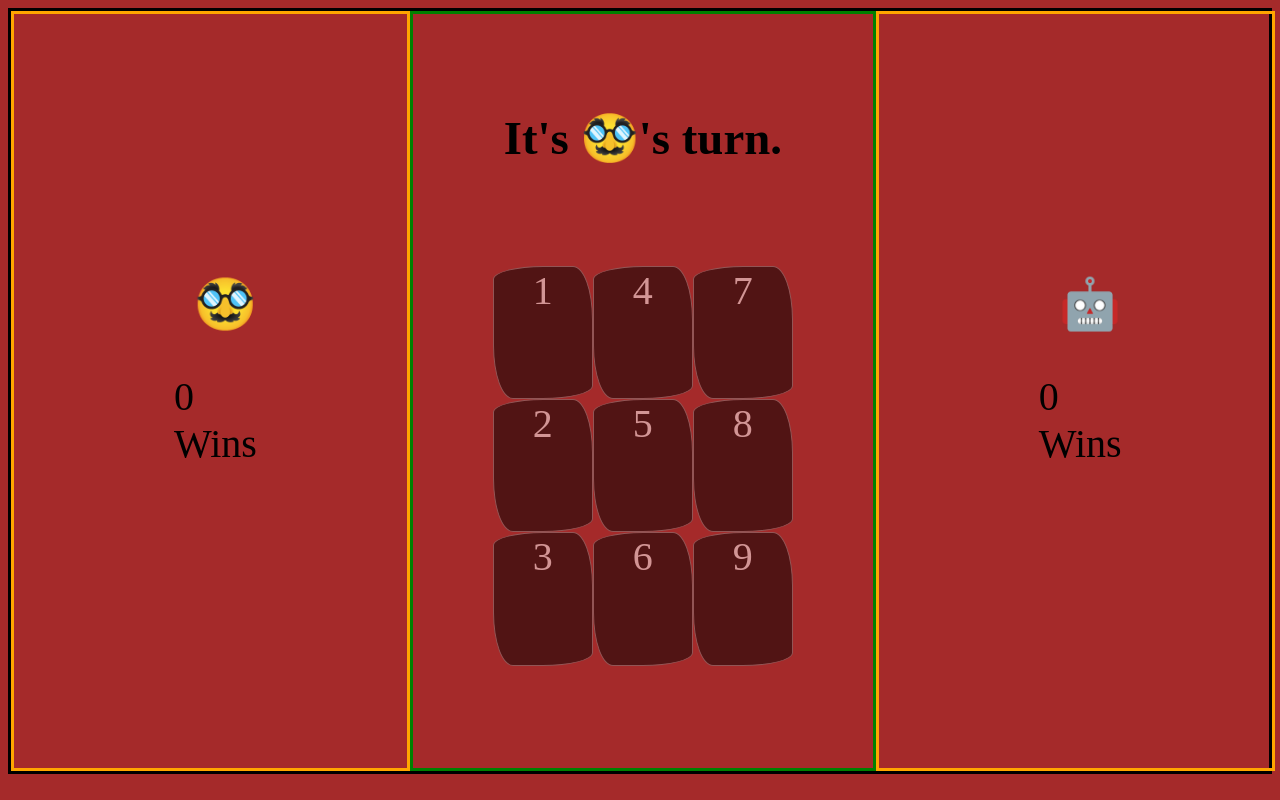
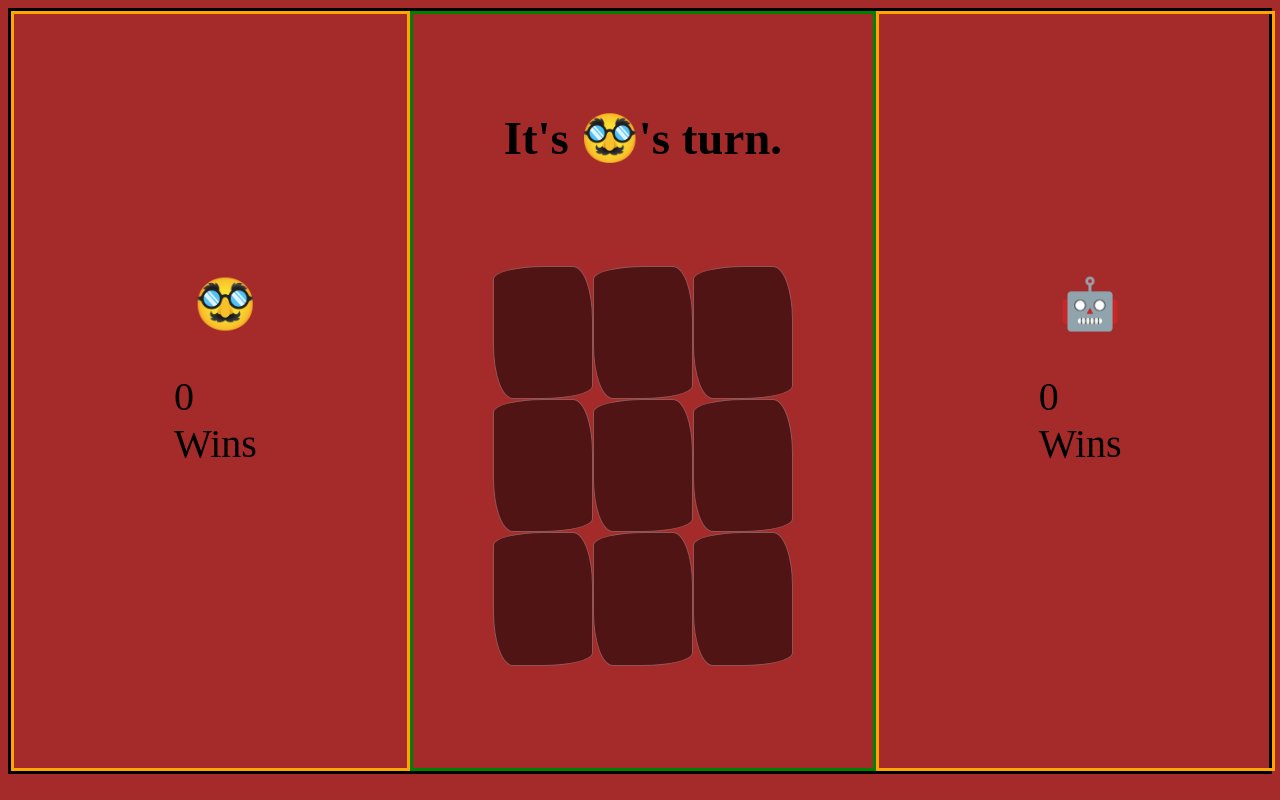
Before and after one commit to aliceabarca/tictactoe, a plain HTML site: page index.html in a window 1280 px wide. Drawn offline with Linux system fonts and the light colour scheme.

Commit message:
Edit the main js and html to clean up

```diff
--- a/index.html
+++ b/index.html
@@ -16,19 +16,19 @@
       <h1 class="players-turn"></h1>
     <div class="tic-tac-toe-grid">
       <div class="row">
-        <div class="grid-item" id="one">1</div>
-        <div class="grid-item" id="two">2</div>
-        <div class="grid-item" id="three">3</div>
+        <div class="grid-item" id="one"></div>
+        <div class="grid-item" id="two"></div>
+        <div class="grid-item" id="three"></div>
       </div>
       <div class="row">
-        <div class="grid-item" id="four">4</div>
-        <div class="grid-item" id="five">5</div>
-        <div class="grid-item" id="six">6</div>
+        <div class="grid-item" id="four"></div>
+        <div class="grid-item" id="five"></div>
+        <div class="grid-item" id="six"></div>
       </div>
       <div class="row">
-        <div class="grid-item" id="seven">7</div>
-        <div class="grid-item" id="eight">8</div>
-        <div class="grid-item" id="nine">9</div>
+        <div class="grid-item" id="seven"></div>
+        <div class="grid-item" id="eight"></div>
+        <div class="grid-item" id="nine"></div>
       </div>
     </div>
     </section>
```
Also changed, not shown: main.js (+0 -18 lines).
